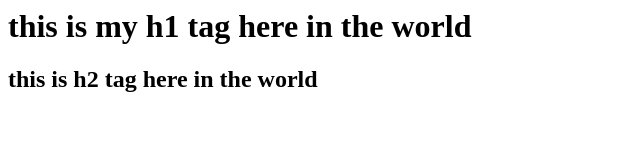
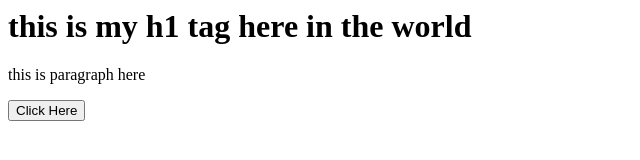
Before and after one commit to Anuragbharti-oss/17-may, a plain HTML site: page index.html in a window 1280 px wide. Shown: the whole page, without its empty margins (0-640 px from the left). Drawn offline with Linux system fonts and the light colour scheme.

Commit message:
commit from fix

```diff
--- a/index.html
+++ b/index.html
@@ -4,6 +4,7 @@
 	</head>
 	<body>
 		<h1>this is my h1 tag here in the world</h1>
-		<h2>this is h2 tag here in the world </h2>
+		<p>this is paragraph here </p>
+		<button>Click Here </button>
 	</body>
 </html>
```
